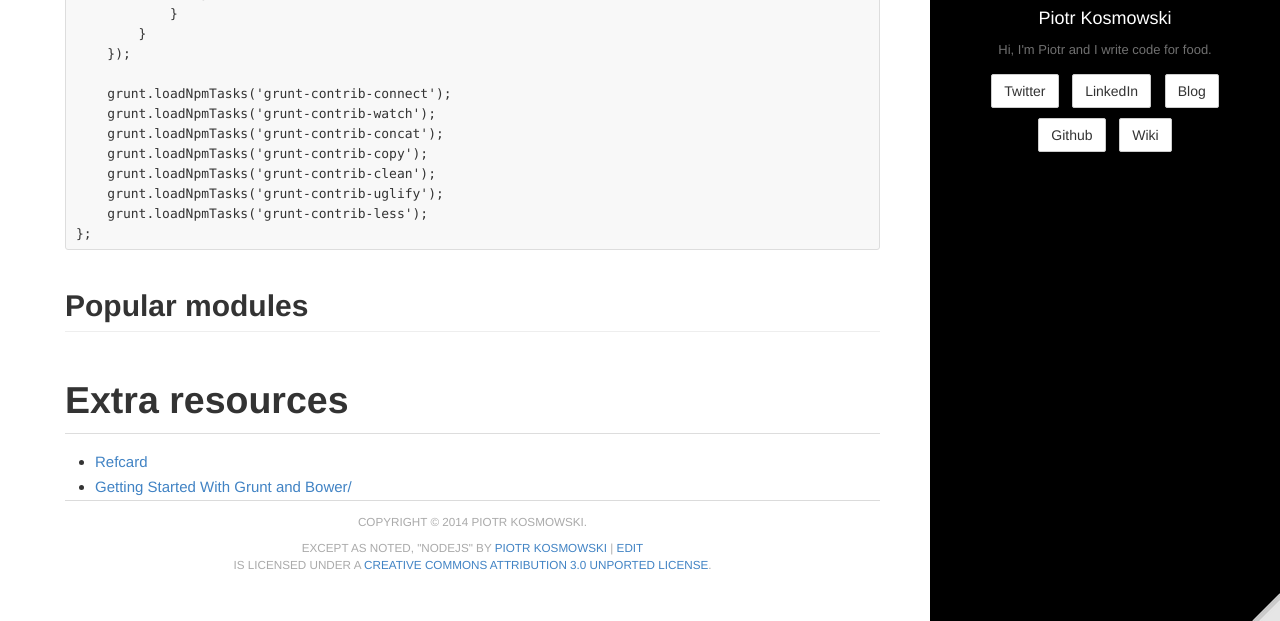
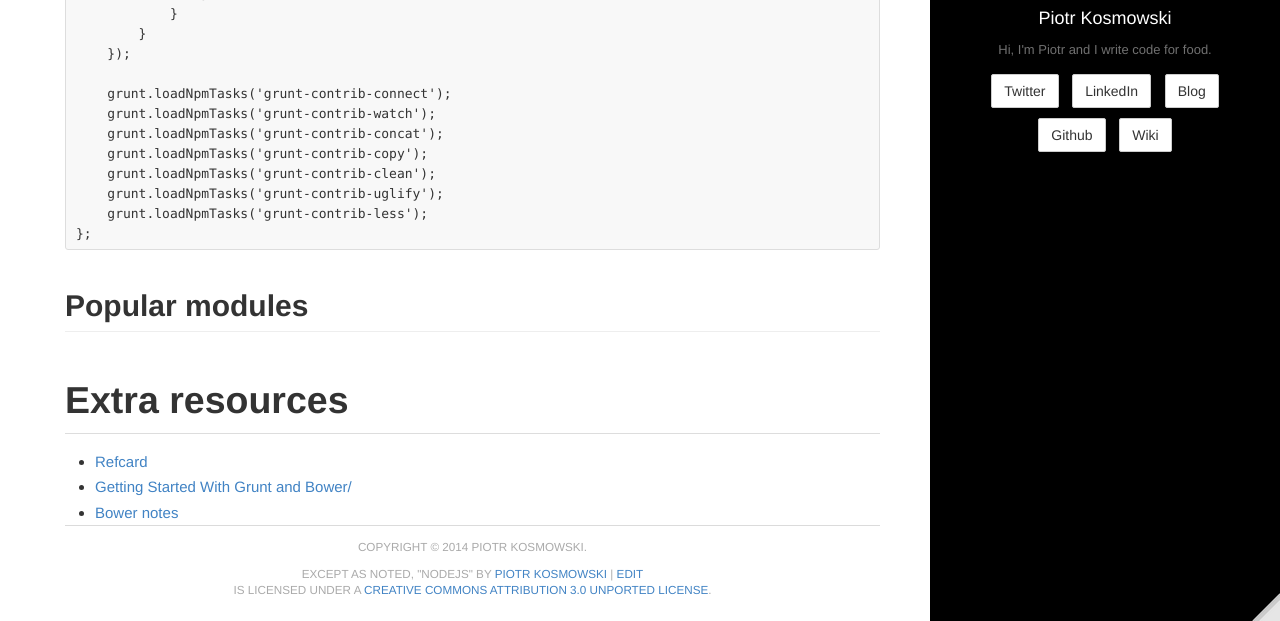
Before and after one commit to kospiotr/kospiotr.github.io, a Jekyll site: the page built from wiki/node-js.md, in a window 1280 px wide and 900 px high, scrolled down 6071 px, cut to the strip 279-900 px from the top of the window. Built offline with Jekyll 4.4.1, drawn with Linux system fonts in a browser that asks for light colours; Markdown is read by kramdown in place of the engine named in the settings.

Commit message:
Update node-js.md

```diff
--- a/wiki/node-js.md
+++ b/wiki/node-js.md
@@ -300,3 +300,4 @@ module.exports = function (grunt) {
 #Extra resources
  * [Refcard](../resources/nodejs.pdf)
  * [Getting Started With Grunt and Bower/](http://www.nitinh.com/2013/05/getting-started-with-grunt-bower/)
+ * [Bower notes](http://code.tutsplus.com/tutorials/meet-bower-a-package-manager-for-the-web--net-27774)
```
